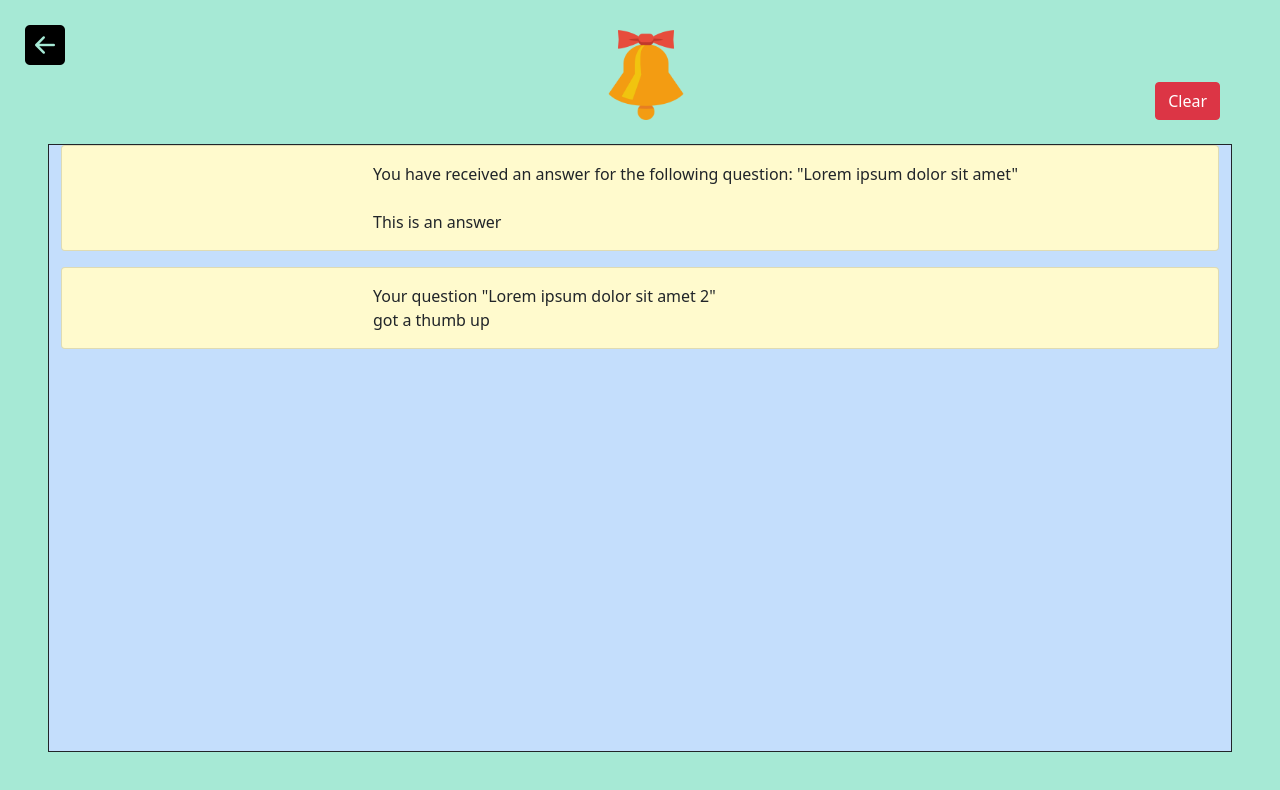
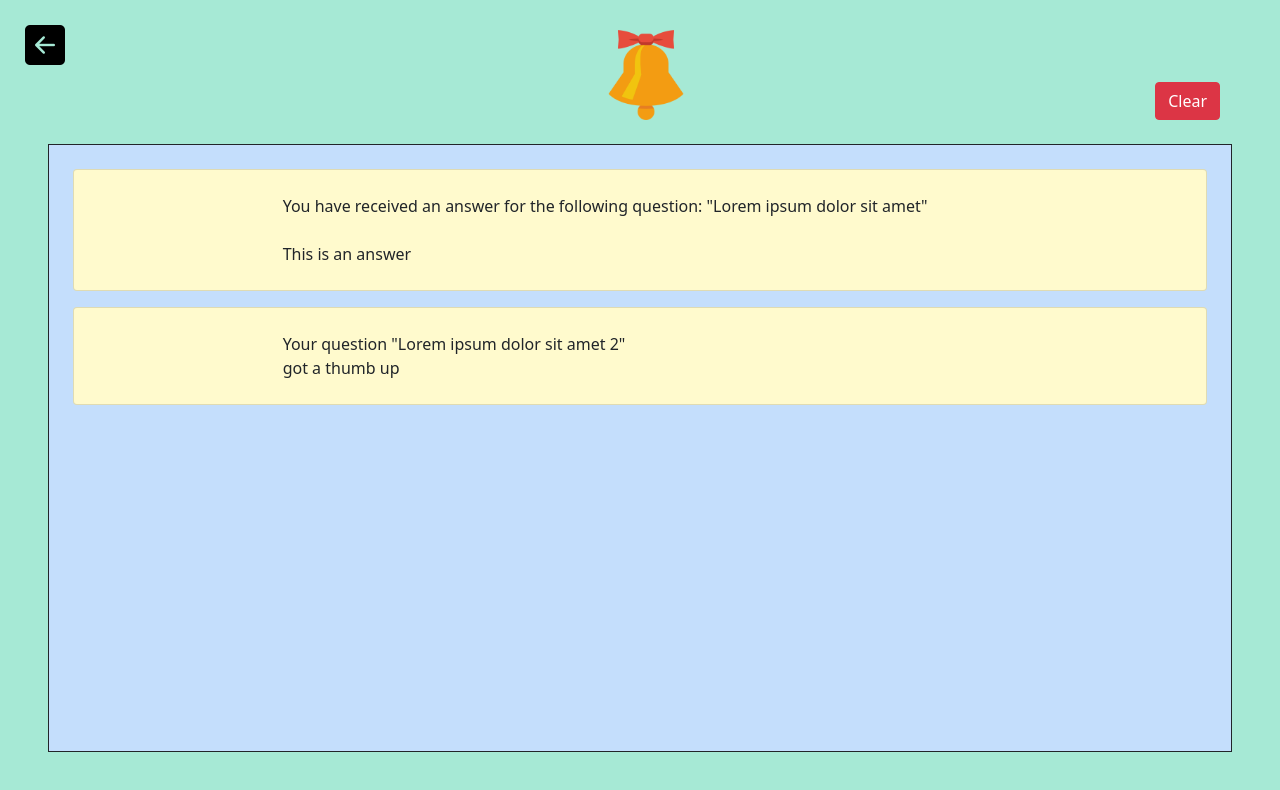
Before and after one commit to CelineAschwanden/magic-conch-shell, an Angular app: page /notifications in a window 1280 px wide. Shown: the top 790 px of the page. Built offline with nearby package versions, Linux system fonts and the light colour scheme.

Commit message:
notif card style

```diff
--- a/src/app/notifications/notif-card/notif-card.component.html
+++ b/src/app/notifications/notif-card/notif-card.component.html
@@ -1,8 +1,10 @@
 <div class="card mb-3" *ngIf="notification">
-    <div class="row no-gutters">
-      <div class="col-md-3">
-        <i class="bi bi-hand-thumbs-up" *ngIf="notification.type === Type.answer && notification.content == 'positive'"></i>
-        <i class="bi bi-hand-thumbs-down" *ngIf="notification.type === Type.answer && notification.content == 'negative'"></i>
+    <div class="row no-gutters py-2">
+      <div class="col-md-2 text-center">
+        <!--
+        <i class="bi bi-hand-thumbs-up h1" *ngIf="notification.type === Type.rating && notification.content == 'positive'"></i>
+        <i class="bi bi-hand-thumbs-down h1" *ngIf="notification.type === Type.rating && notification.content == 'negative'"></i>
+        -->
       </div>
       <div class="col-md-8">
         <div class="card-body">
--- a/src/app/notifications/notifications.component.html
+++ b/src/app/notifications/notifications.component.html
@@ -14,7 +14,7 @@
     </div>
 
     <div class="row h-85 px-5 pb-5 pt-4">
-        <div class="border border-dark content-container">
+        <div class="border border-dark px-4 py-4 content-container">
             <app-notif-card *ngFor="let notif of notifList" [notification]="notif"></app-notif-card>
         </div>
     </div>
```
